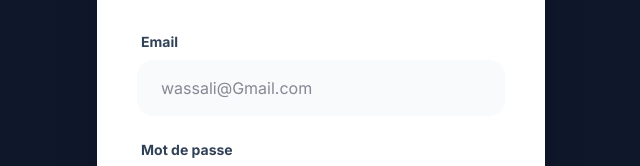
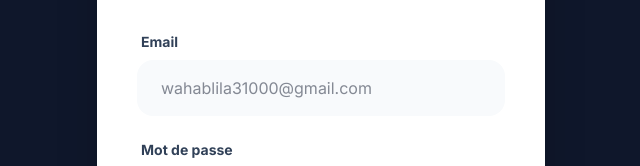
Before and after one commit to usadzoran/Luxestore, a React (Vite) app: page /#/wassali-admin in a window 1280 px wide. Shown: the part 320-486 px from the top of the page, without its empty margins (319-959 px from the left). Built offline with nearby package versions, Linux system fonts and the light colour scheme.

Commit message:
feat: Remove hardcoded admin email
Removes the hardcoded 'wassali@gmail.com' email from the Firestore rules and the admin login placeholder. This improves security by preventing unintended direct access and relies solely on the defined admin role in user documents.

```diff
--- a/src/Admin.tsx
+++ b/src/Admin.tsx
@@ -177,7 +177,7 @@ export function AdminLogin({ onLogin }: { onLogin: () => void }) {
               value={username}
               onChange={(e) => setUsername(e.target.value)}
               className="w-full bg-slate-50 border-none rounded-2xl py-4 px-6 focus:ring-2 focus:ring-emerald-500"
-              placeholder="wassali@Gmail.com"
+              placeholder="wahablila31000@gmail.com"
               required
               disabled={loading}
             />
```
Also changed, not shown: 1 other file (tests, documents, lock files or other folders).
